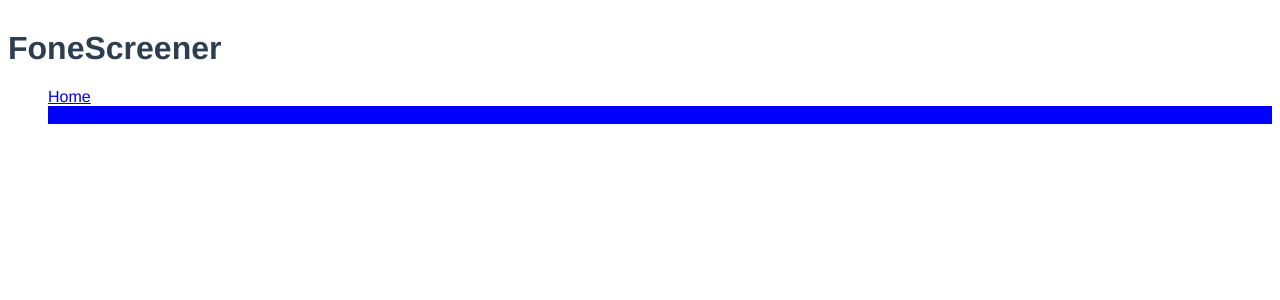
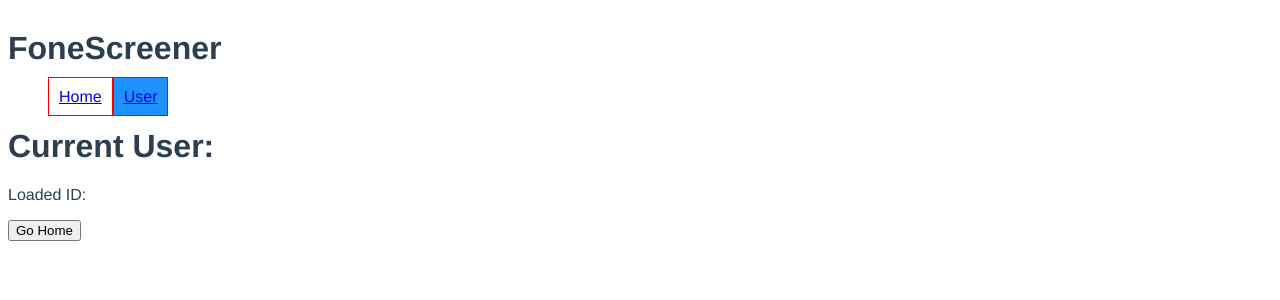
Before and after one commit to ericwindmill/interview-trivia, a Vue app: page /#/user in a window 1280 px wide. Shown: the top 300 px of the page. Built offline with nearby package versions, Linux system fonts and the light colour scheme; what vuefire would draw is missing.

Commit message:
Add new routes

```diff
--- a/src/components/Navigations/TopNav.vue
+++ b/src/components/Navigations/TopNav.vue
@@ -1,7 +1,7 @@
 <template>
   <div>
   <h1>FoneScreener</h1>
-  <ul class='links'>
+  <ul class='TopNav--Links'>
     <router-link to='/' tag='li'><a>Home</a></router-link>
     <router-link to='/user' tag='li'><a>User</a></router-link>
   </ul>
@@ -16,7 +16,14 @@ export default {
 
 <style>
   .router-link-exact-active {
-    background: blue;
+    background: dodgerblue;
+  }
+
+  .TopNav--Links > li {
+    border: 1px red solid;
+    padding: 10px;
+    display: inline;
+    color: black;
   }
 
 </style>
--- /dev/null
+++ b/src/components/User/User.vue
@@ -0,0 +1,25 @@
+<template>
+  <div>
+    <h1> Current User: </h1>
+    <p> Loaded ID: {{id}}</p>
+    <button @click='navigateToHome'>Go Home</button>
+  </div>
+</template>
+
+<script>
+export default {
+  data() {
+    return {
+      id: this.$route.params.id
+    }
+  },
+  methods: {
+    navigateToHome() {
+      this.$router.push('/')
+    }
+  }
+}
+</script>
+
+<style>
+</style>
--- a/src/router/index.js
+++ b/src/router/index.js
@@ -1,6 +1,7 @@
 import Vue from 'vue'
 import Router from 'vue-router'
 import Home from '@/components/home'
+import User from '@/components/User/User'
 
 Vue.use(Router)
 
@@ -10,6 +11,11 @@ export default new Router({
       path: '/',
       name: 'Home',
       component: Home
+    },
+    {
+      path: '/user',
+      name: 'User',
+      component: User
     }
   ]
 })
```
